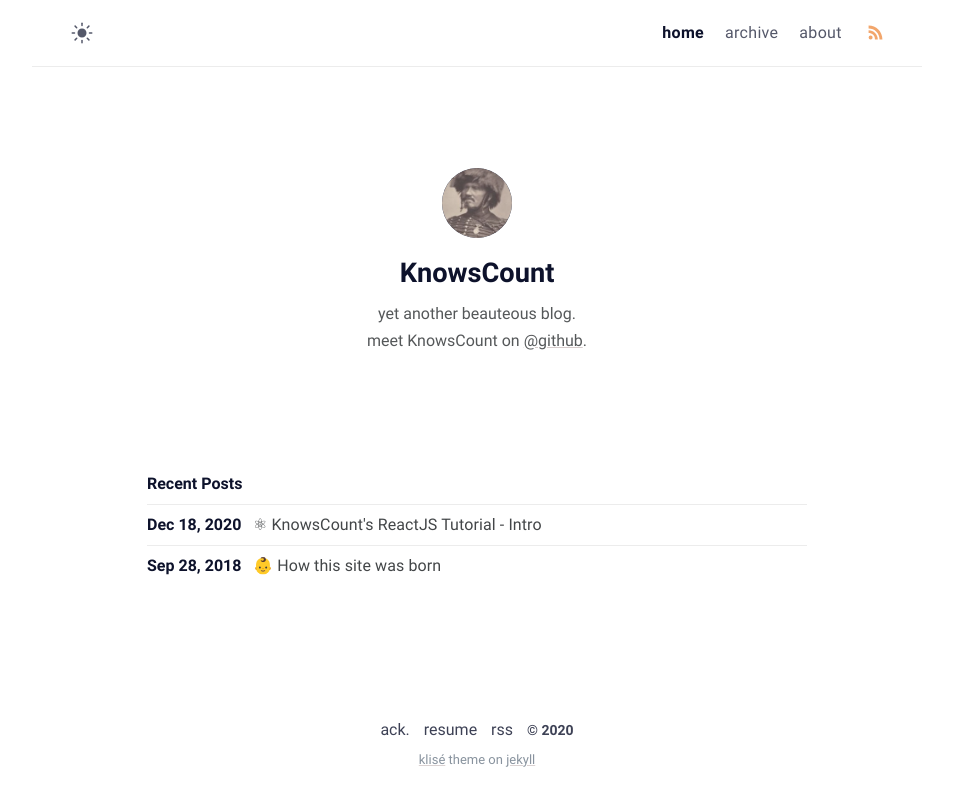
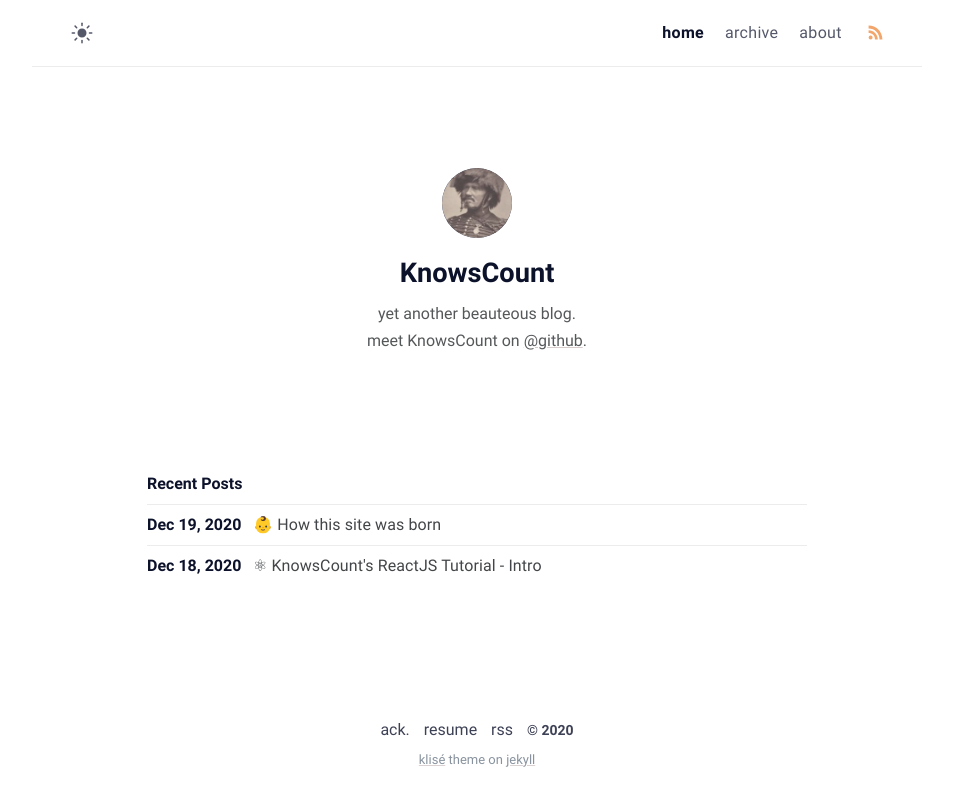
Before and after one commit to KnowsCount/blog, a Jekyll site: the page built from index.md, in a window 1280 px wide. Shown: the top 806 px of the page, without its empty margins (163-1116 px from the left). Built offline with Jekyll 4.4.1, drawn with Linux system fonts in a browser that asks for light colours.

Commit message:
blogPostFix2@20122020

```diff
--- a/_posts/how-this-site-was-made/2018-09-28-how-this-site-was-made.md
+++ b/_posts/how-this-site-was-made/2018-09-28-how-this-site-was-made.md
@@ -1,6 +1,6 @@
 ---
 title: 👶 How this site was born
-date: 2018-09-28 09:45:47 +07:00
+date: 2020-12-19 21:45:47 +07:00
 modified: 2019-08-29 09:24:47 +07:00
 tags: [blog, netlify, jekyll, github]
 description: All the services are free, a source code this site placed on github repository and intergration with netlify service, another service that you can use is github page for hosting your own static site.
```
Also changed, not shown: _posts/react-tut/2020-12-20-react-tutorial.md (+2 -0 lines).
